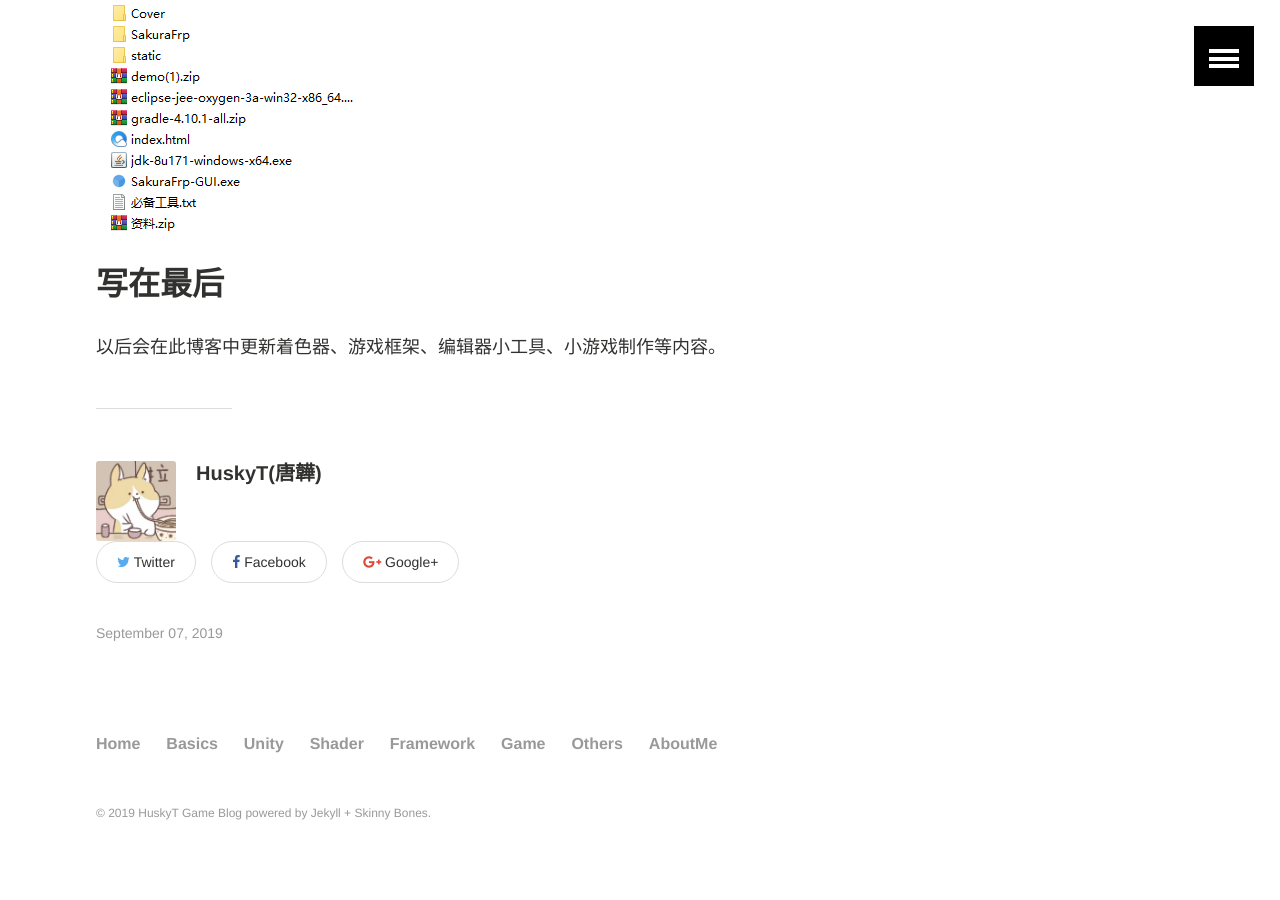
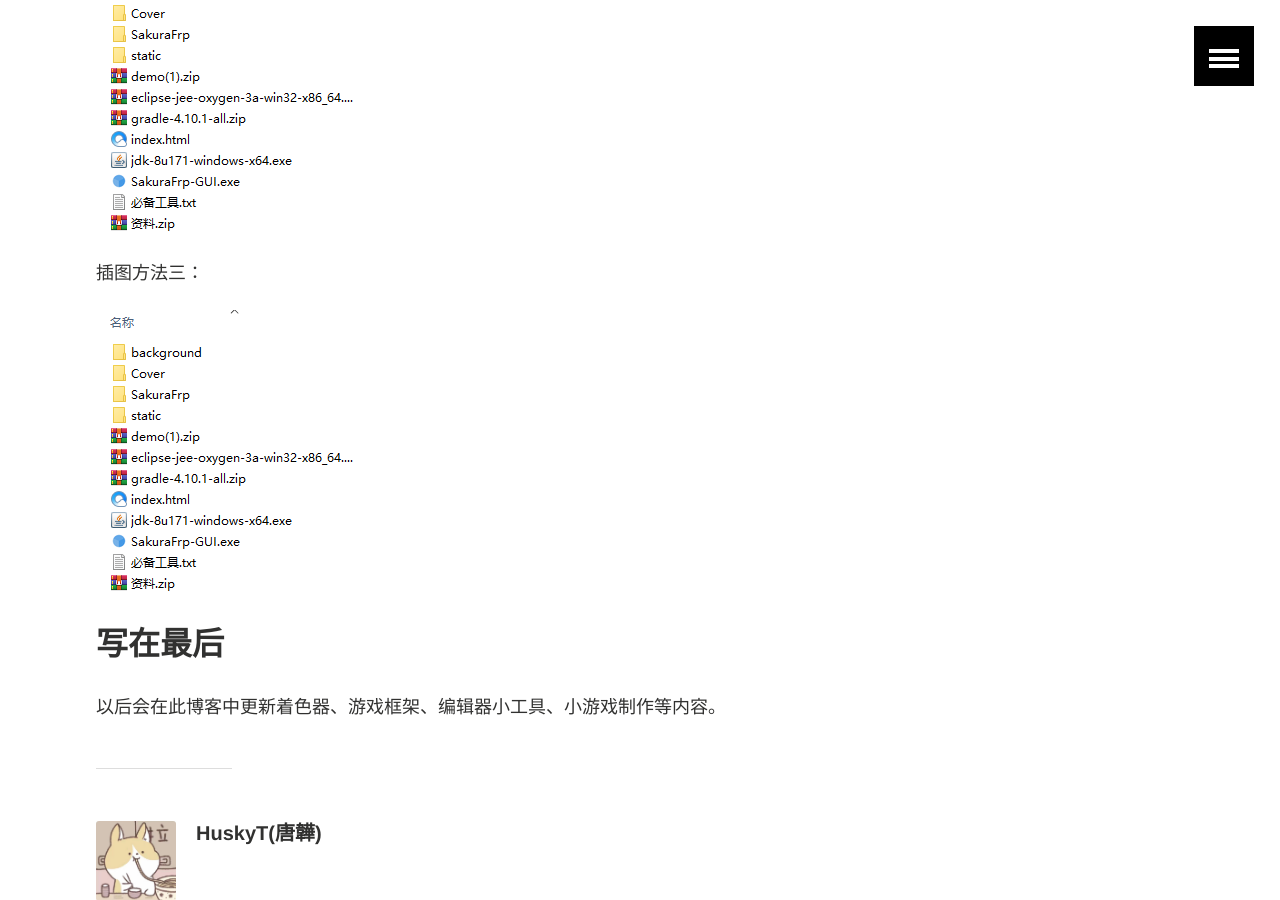
Before and after one commit to HuskyTGame/HuskyTGame.github.io, a Jekyll site: the page built from _posts/others/2019-09-07-搭建自己的网站.md, in a window 1280 px wide and 900 px high, scrolled down 1168 px. Built offline with Jekyll 4.4.1, drawn with Linux system fonts in a browser that asks for light colours.

Commit message:
Update 2019-09-07-搭建自己的网站.md

```diff
--- a/_posts/others/2019-09-07-搭建自己的网站.md
+++ b/_posts/others/2019-09-07-搭建自己的网站.md
@@ -28,6 +28,10 @@ image:
 
 ![avatar](/images/in-post/others/2019-09-07-搭建自己的网站/picture1.png)
 
+插图方法三：
+
+![pic]({{ site.url }}/images/in-post/others/2019-09-07-搭建自己的网站/picture1.png)
+
 ## 写在最后
 
 以后会在此博客中更新着色器、游戏框架、编辑器小工具、小游戏制作等内容。
```
